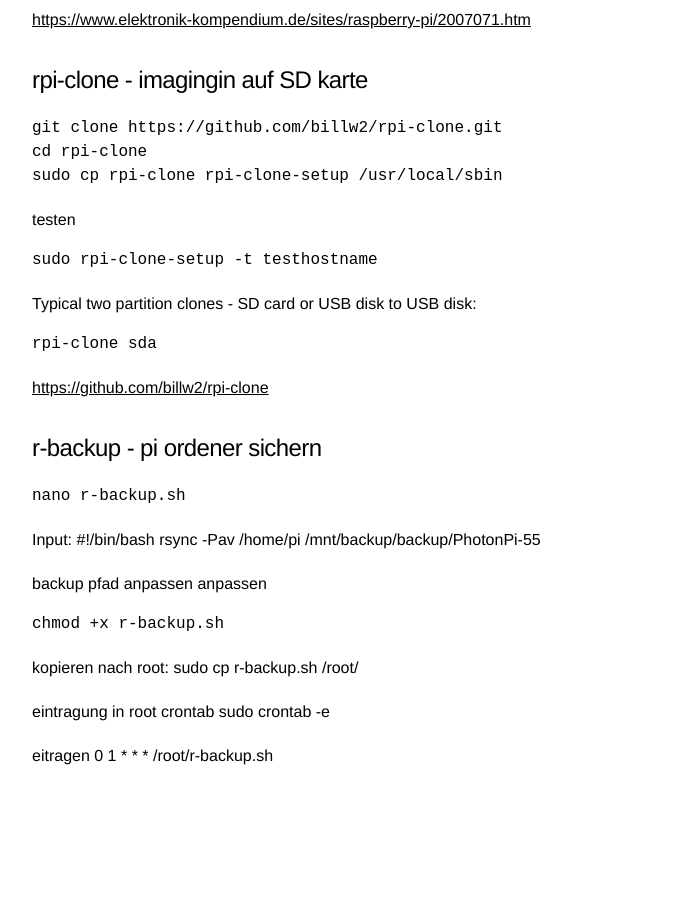
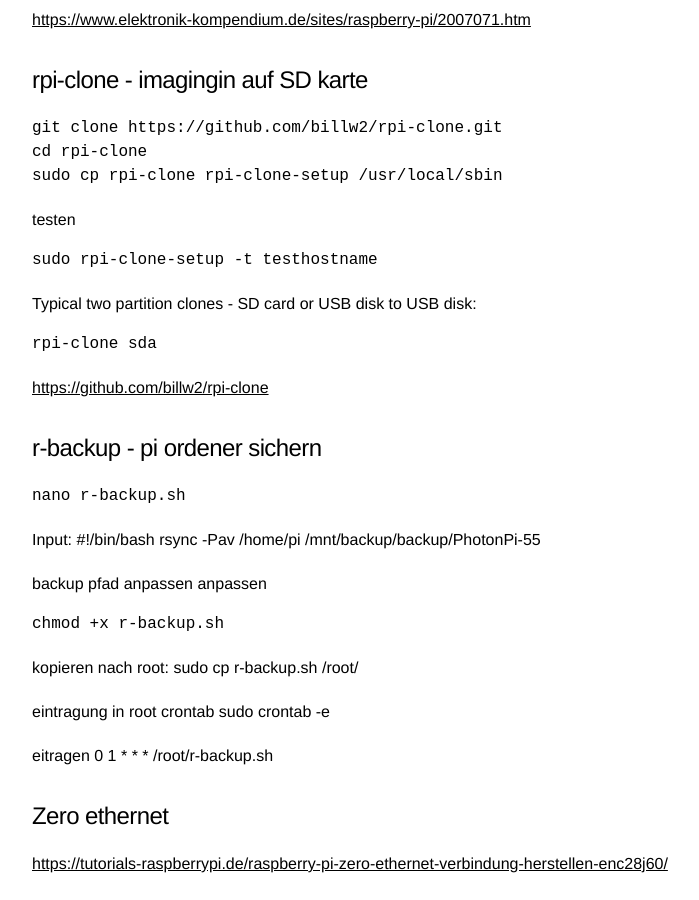
Before and after one commit to Wingertsau/ct.github.io, a Jekyll site: the page built from raspi.md, in a window 1280 px wide and 900 px high, scrolled down 1732 px. Shown: the whole window, without its empty margins (146-845 px from the left). Built offline with Jekyll 4.4.1, drawn with Linux system fonts in a browser that asks for light colours; our own code applies the rules of GitHub Pages for plain Markdown files; before the commit the page ends 2524 px from its top, so only the background shows below that.

Commit message:
Update raspi.md

```diff
--- a/raspi.md
+++ b/raspi.md
@@ -123,3 +123,9 @@ eintragung in root crontab
 
 eitragen
     0 1 * * * /root/r-backup.sh
+
+
+
+## Zero ethernet
+
+<https://tutorials-raspberrypi.de/raspberry-pi-zero-ethernet-verbindung-herstellen-enc28j60/>
```
